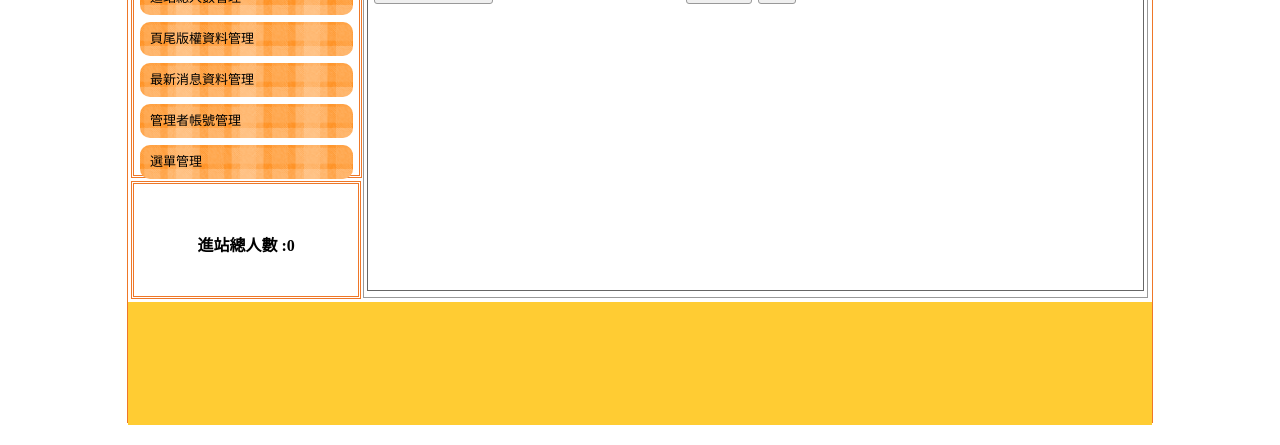
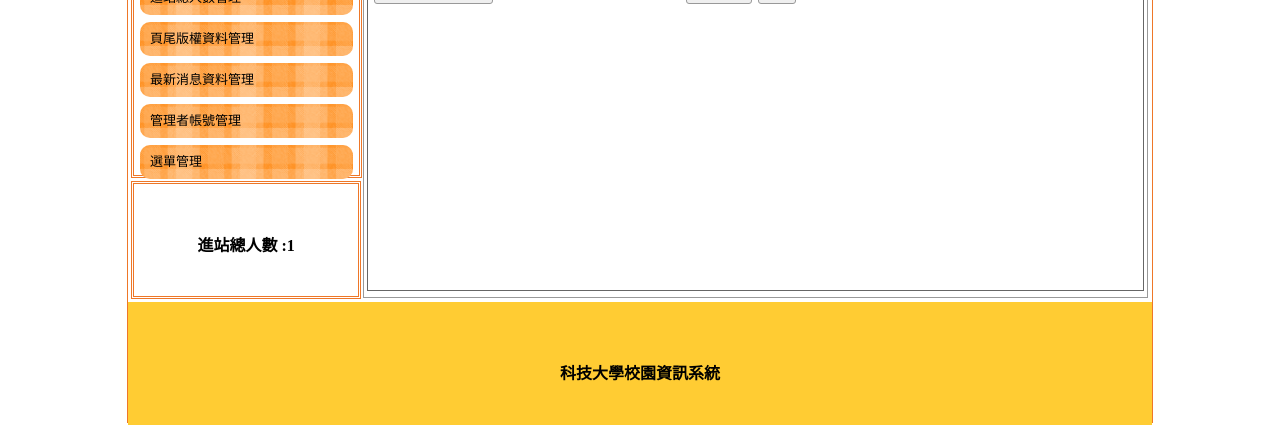
Before and after one commit to salce4560/finalttt, a PHP site: page /test/back.php in a window 1280 px wide. Shown: the part 357-802 px from the top of the page. Run offline with PHP 8.4, Linux system fonts and the light colour scheme; data comes from the database, SQL or seed files in the repository.

Commit message:
完成進站人數增加判斷

```diff
--- a/back.php
+++ b/back.php
@@ -119,7 +119,7 @@ include_once "base.php";
         <div style="clear:both;"></div>
         <div
             style="width:1024px; left:0px; position:relative; background:#FC3; margin-top:4px; height:123px; display:block;">
-            <span class="t" style="line-height:123px;"></span>
+            <span class="t" style="line-height:123px;"><?=$Bottom->find(1)['bottom'];?></span>
         </div>
     </div>
 
--- a/base.php
+++ b/base.php
@@ -87,7 +87,7 @@ class DB{
     public function save($array){
         if(isset($array['id'])){
             //update
-            foreach($array[0] as $key => $value){
+            foreach($array as $key => $value){
                 $tmp[]="`$key`='$value'";
             }
             $sql="UPDATE $this->table
@@ -146,4 +146,12 @@ echo $total['total'];
 
 print_r($Total->all()); */
 
+if(!isset($_SESSION['total'])){
+    $total=$Total->find(1);
+    $total['total']++;
+    $Total->save($total);
+    $_SESSION['total']=$total['total'];
+}
+
+
 ?>
--- a/index.php
+++ b/index.php
@@ -1,5 +1,6 @@
 <?php
 include_once "base.php";
+
 
 ?>
 
@@ -101,7 +102,7 @@ include_once "base.php";
         <div style="clear:both;"></div>
         <div
             style="width:1024px; left:0px; position:relative; background:#FC3; margin-top:4px; height:123px; display:block;">
-            <span class="t" style="line-height:123px;"></span>
+            <span class="t" style="line-height:123px;"><?=$Bottom->find(1)['bottom'];?></span>
         </div>
     </div>
 
```
